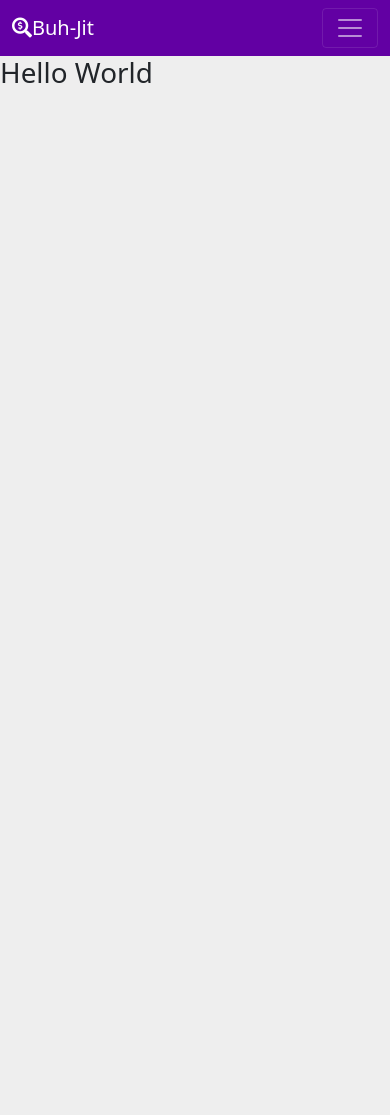
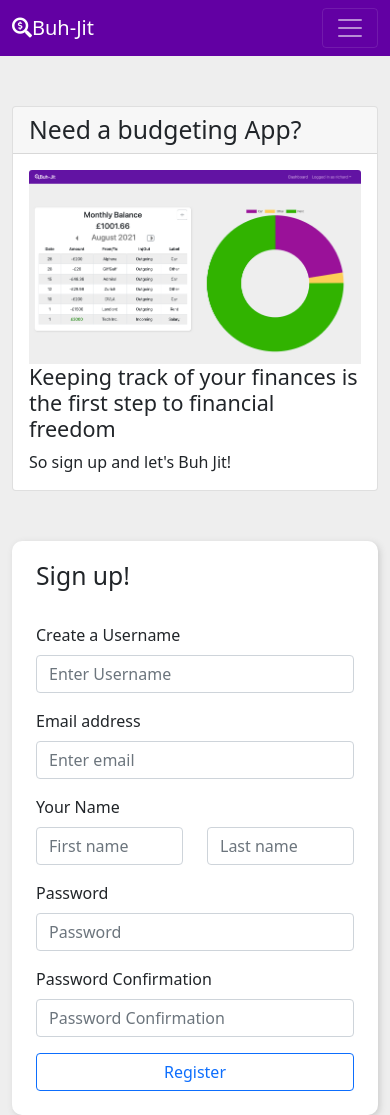
Before and after one commit to RichardKnight88/buh-jit, a React (Create React App) app in the folder client/: page / in a window 390 px wide. Before the commit the page ends 844 px from the top, so only its background shows below. Built offline with nearby package versions, Linux system fonts and the light colour scheme.

Commit message:
responsive styling of homepage and dashboard

```diff
--- a/client/src/App.js
+++ b/client/src/App.js
@@ -5,6 +5,7 @@ import Profile from './components/auth/Profile'
 import Register from './components/auth/Register'
 import Dashboard from './components/Dashboard'
 import TransactionForm from './components/TransactionForm'
+import Home from './components/Home'
 
 const App = () => {
 
@@ -52,7 +53,7 @@ const App = () => {
 
 
           <Route path='/'>
-            <h1>Hello World</h1>
+            <Home />
           </Route>
 
 
--- a/client/src/components/Dashboard.js
+++ b/client/src/components/Dashboard.js
@@ -199,7 +199,7 @@ const Dashboard = () => {
 
           <Container>
 
-            <Row>
+            <Row className="dashbaordContainerRow">
 
               <Col md={12} lg={6}>
 
@@ -303,6 +303,8 @@ const Dashboard = () => {
 
                 <Container className="doughnutContainer">
 
+                  <h2>Spending Breakdown</h2>
+
                   <DoughnutChart
                     transactions={monthlyTransactions}
                     outgoingTransactionsProps={monthlyOutgoingTransactions} />
--- a/client/src/components/EditTransactionForm.js
+++ b/client/src/components/EditTransactionForm.js
@@ -23,7 +23,7 @@ const EditTransactionForm = ({ transaction, hiddenToggles, rerender }) => {
 
     setFormData(transaction)
 
-  }, [])
+  }, [transaction])
 
   const handleSubmit = (event) => {
     event.preventDefault()
--- /dev/null
+++ b/client/src/components/Home.js
@@ -0,0 +1,38 @@
+/* eslint-disable react/no-unescaped-entities */
+import React from 'react'
+import { Container, Card, Col, Row } from 'react-bootstrap'
+import dashboardScreenshot from '../images/dashboardScreenshot.png'
+import Register from './auth/Register'
+
+const Home = () => {
+
+  const screenshot = dashboardScreenshot
+
+  return (
+
+    <Container className="homeAlignment">
+      <Row>
+        <Col sm={10} lg={7}>
+          <Card className="screenshotCard">
+            <Card.Header as="h2">Need a budgeting App?</Card.Header>
+            <Card.Body>
+              <Card.Img variant="top" src={screenshot} alt="dashboard screenshot" />
+              <Card.Title as="h4">Keeping track of your finances is the first step to financial freedom</Card.Title>
+              <Card.Text>
+                So sign up and let's Buh Jit!
+              </Card.Text>
+            </Card.Body>
+          </Card>
+        </Col>
+
+        <Col sm={7} lg={5}>
+          <Register />
+        </Col>
+
+
+      </Row>
+    </Container>
+
+  )
+}
+export default Home
--- a/client/src/components/TransactionDetail.js
+++ b/client/src/components/TransactionDetail.js
@@ -23,7 +23,7 @@ const TransactionDetail = ({ handleClose, showTransactionDetail, transactionId,
       setTransaction(transactionData)
     }
     accessTransaction()
-  }, [rerenderToggle])
+  }, [rerenderToggle, transactionId])
 
   // transaction && console.log('ID', transaction)
 
--- a/client/src/components/TransactionForm.js
+++ b/client/src/components/TransactionForm.js
@@ -1,7 +1,7 @@
 import React, { useEffect, useState, getData } from 'react'
 import { Form, Row, Col, Button, Container, Modal, Toast, ToastContainer, Tooltip, OverlayTrigger } from 'react-bootstrap'
 // import { Typeahead } from 'react-bootstrap-typeahead'
-import { useLocation, useHistory } from 'react-router-dom'
+import { useHistory } from 'react-router-dom'
 import axios from 'axios'
 import { getTokenFromLocalStorage } from './auth/helpers/tokenfunctions'
 
@@ -11,7 +11,6 @@ const TransactionForm = ({ rerender }) => {
 
   // console.log('RERENDER', rerender )
 
-  const location = useLocation()
   const history = useHistory()
 
   const [repeatStatus, setRepeatStatus] = useState(false)
@@ -145,9 +144,9 @@ const TransactionForm = ({ rerender }) => {
     setShowModal(false)
   }
 
-  const handleFocus = (event) => {
-    console.log(event)
-  }
+  // const handleFocus = (event) => {
+  //   console.log(event)
+  // }
 
 
   const handleClose = () => setShowModal(false)
--- a/client/src/components/auth/Register.js
+++ b/client/src/components/auth/Register.js
@@ -1,6 +1,6 @@
 import React, { useState } from 'react'
 import axios from 'axios'
-import { Form, Button, Row, Col, Container } from 'react-bootstrap'
+import { Form, Button, Row, Col, Container, Toast } from 'react-bootstrap'
 import { useHistory } from 'react-router-dom'
 
 const Register = () => {
@@ -17,6 +17,7 @@ const Register = () => {
 
   const history = useHistory()
 
+
   const handleChange = async (event) => {
     // console.log('EVENT', event.target.name, 'VALUE', event.target.value)
     const newFormData = { ...formData, [event.target.name]: event.target.value }
@@ -25,16 +26,35 @@ const Register = () => {
   }
 
 
+  const clearForm = () => {
+
+    const clearingForm = {
+      username: '',
+      email: '',
+      first_name: '',
+      last_name: '',
+      password: '',
+      password_confirmation: '',
+    }
+
+    setFormData(clearingForm)
+  }
+
+
+
   const handleSubmit = async (event) => {
     event.preventDefault()
 
     try {
       const { data } = await axios.post('/api/auth/register/', formData)
       // console.log('DATA', data)
+      // window.localStorage.setItem('token', data.token)
+      history.push('/')
 
-      history.push('/profile')
+      console.log(data.message)
 
-      console.log(data)
+      event.target.reset()
+      clearForm()
 
     } catch (err) {
       console.log(err.response.statusText)
@@ -45,9 +65,14 @@ const Register = () => {
 
   return (
 
-    <div className="formDiv">
+    <div className="formDiv homeRegistration">
       <Container>
+
         <Form onSubmit={handleSubmit}>
+          <div className="registrationFormHeading">
+            <h2>Sign up!</h2>
+          </div>
+
           <Form.Group className="mb-3 pt-4" controlId="formBasicUsername">
             <Form.Label>Create a Username</Form.Label>
             <Form.Control
@@ -56,6 +81,7 @@ const Register = () => {
               placeholder="Enter Username"
               onChange={handleChange}
               value={formData.username}
+              required
             />
           </Form.Group>
 
@@ -67,6 +93,7 @@ const Register = () => {
               placeholder="Enter email"
               onChange={handleChange}
               value={formData.email}
+              required
             />
           </Form.Group>
 
@@ -81,6 +108,7 @@ const Register = () => {
                   placeholder="First name"
                   onChange={handleChange}
                   value={formData.first_name}
+                  required
                 />
               </Col>
               <Col>
@@ -91,6 +119,7 @@ const Register = () => {
                   placeholder="Last name"
                   onChange={handleChange}
                   value={formData.last_name}
+                  required
                 />
               </Col>
             </Row>
@@ -103,7 +132,9 @@ const Register = () => {
               name="password"
               placeholder="Password"
               onChange={handleChange}
-              value={formData.password} />
+              value={formData.password}
+              required
+            />
           </Form.Group>
 
           <Form.Group className="mb-3" controlId="formBasicPasswordConfirmation">
@@ -113,7 +144,9 @@ const Register = () => {
               name="password_confirmation"
               placeholder="Password Confirmation"
               onChange={handleChange}
-              value={formData.password_confirmation} />
+              value={formData.password_confirmation}
+              required
+            />
           </Form.Group>
 
           <div className="d-grid gap-2 pb-4">
--- a/client/src/styles/main.scss
+++ b/client/src/styles/main.scss
@@ -10,11 +10,29 @@ body {
   align-items: center
 }
 
+
+.screenshotCard, .homeRegistration{
+  margin-top: 50px;
+}
+
+.homeAlignment {
+  height: 90vh;
+  .row {
+    display: flex;
+    align-items: center;
+    justify-content: center;
+  }
+}
+
+.registrationFormHeading {
+  padding-top:20px;
+}
+
 .formDiv {
 
   .container {
     background-color: #fff;
-    margin: 50px auto;
+    // margin: 50px auto;
     border-radius: 10px;
     filter: drop-shadow(2px 2px 3px #ccc);
   }
@@ -83,6 +101,9 @@ body {
   // display: flex;
   // align-items: center;
   margin-top: 10vh;
+  h2 {
+    text-align: center;
+  }
 }
 
 .tableBackground.container{
@@ -199,9 +220,7 @@ tbody {
 .popover-body.deletePopover{
   display: flex;
   justify-content: center;
-  .btn {
-    // margin: 10px;
-  }
+
 }
 
 @media (min-width: 992px) {
@@ -221,4 +240,9 @@ tbody {
   .dateFieldContainer {
     width: 100%;
   }
+
+  .dashbaordContainerRow {
+    display: flex;
+    flex-direction: column-reverse;
+  }
 }
```
Also changed, not shown: client/src/images/dashboardScreenshot.png (added).
